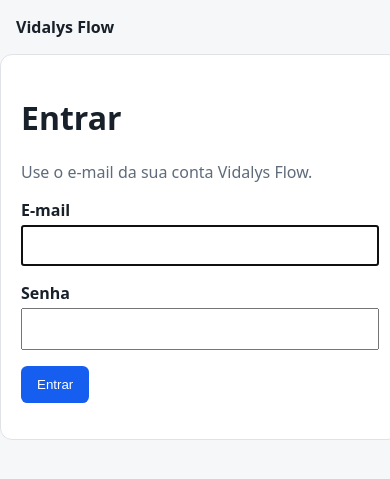
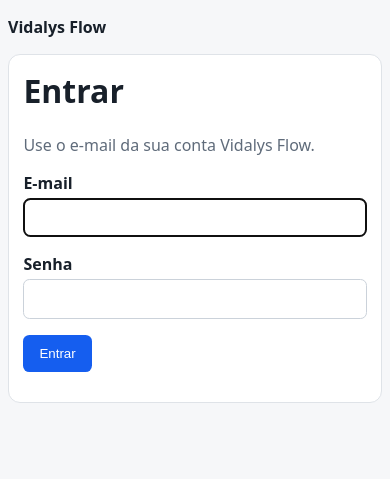
Before and after one commit to Brunohvg/vidalys-flow, a Django app: page /login/ in a window 390 px wide. Shown: the top 479 px of the page. Run offline with Django 5.2, Linux system fonts and the light colour scheme; parts of the project's set-up code (start-up, migrations or seed data) failed here and were passed over.

Commit message:
feat(dashboard): unify responsive application navigation

```diff
--- a/templates/base.html
+++ b/templates/base.html
@@ -6,27 +6,44 @@
   <title>{% block title %}Vidalys Flow{% endblock %}</title>
   <style>
     :root { color-scheme: light; font-family: system-ui, sans-serif; }
+    * { box-sizing: border-box; }
     body { margin: 0; background: #f6f7f9; color: #18202a; }
-    header, main { width: min(68rem, calc(100% - 2rem)); margin-inline: auto; }
-    header { display: flex; align-items: center; justify-content: space-between; padding-block: 1rem; }
-    main { background: white; border: 1px solid #dfe3e8; border-radius: .75rem; padding: 1.25rem; }
+    header, main { width: min(76rem, calc(100% - 2rem)); margin-inline: auto; }
+    header { display: flex; align-items: center; justify-content: space-between; gap: 1rem; padding-block: 1rem; }
+    main { background: white; border: 1px solid #dfe3e8; border-radius: .75rem; padding: 1.25rem; margin-bottom: 2rem; }
     a { color: #155eef; }
     label { display: block; margin-top: 1rem; font-weight: 600; }
-    input, select, textarea { width: 100%; box-sizing: border-box; padding: .7rem; margin-top: .25rem; }
+    input, select, textarea { width: 100%; box-sizing: border-box; padding: .7rem; margin-top: .25rem; border: 1px solid #cbd2da; border-radius: .4rem; }
     button { padding: .7rem 1rem; border: 0; border-radius: .4rem; background: #155eef; color: white; cursor: pointer; }
     .message, .errorlist { padding: .75rem; border-radius: .4rem; background: #fff1f0; color: #9c1c13; }
     .muted { color: #5f6b7a; }
     .inline { display: inline; }
-    nav { display: flex; flex-wrap: wrap; gap: .75rem; }
+    nav { display: flex; flex-wrap: wrap; gap: .35rem .75rem; align-items: center; }
+    nav a { padding: .35rem .15rem; }
     table { width: 100%; border-collapse: collapse; margin-block: 1rem; }
     th, td { padding: .65rem; border-bottom: 1px solid #dfe3e8; text-align: left; }
-    .actions { display: flex; flex-wrap: wrap; gap: .75rem; align-items: center; margin-block: 1rem; }
-    .grid { display: grid; gap: 1rem; grid-template-columns: repeat(auto-fit, minmax(min(100%, 18rem), 1fr)); }
-    .card { border: 1px solid #dfe3e8; border-radius: .65rem; padding: 1rem; }
+    .actions { display: flex; flex-wrap: wrap; gap: .75rem; align-items: end; margin-block: 1rem; }
+    .actions input { flex: 1 1 18rem; margin: 0; }
+    .grid { display: grid; gap: 1rem; grid-template-columns: repeat(auto-fit, minmax(min(100%, 16rem), 1fr)); }
+    .card { border: 1px solid #dfe3e8; border-radius: .65rem; padding: 1rem; min-width: 0; }
     .badge { display: inline-block; padding: .2rem .55rem; border-radius: 999px; background: #e8efff; }
     .danger { background: #b42318; }
+    .metric { display: block; font-size: 2rem; margin-top: .35rem; }
+    .section-heading { display: flex; align-items: center; justify-content: space-between; gap: 1rem; }
+    .clean-list { list-style: none; padding: 0; margin: .5rem 0; }
+    .clean-list li { padding: .55rem 0; border-bottom: 1px solid #edf0f3; }
     section { margin-block: 1.5rem; }
+    h1, h2 { margin-top: 0; }
+    @media (max-width: 54rem) {
+      header { align-items: flex-start; flex-direction: column; }
+      header form { align-self: flex-end; }
+      nav { width: 100%; overflow-x: auto; flex-wrap: nowrap; padding-bottom: .35rem; }
+      nav a { white-space: nowrap; }
+    }
     @media (max-width: 42rem) {
+      header, main { width: min(100% - 1rem, 76rem); }
+      main { padding: .9rem; }
+      .section-heading { align-items: flex-start; }
       .responsive-table thead { display: none; }
       .responsive-table, .responsive-table tbody, .responsive-table tr, .responsive-table td { display: block; }
       .responsive-table tr { border: 1px solid #dfe3e8; border-radius: .65rem; margin-block: .75rem; padding: .5rem; }
@@ -40,13 +57,15 @@
     <strong>Vidalys Flow</strong>
     {% if request.user.is_authenticated %}
       <nav aria-label="Navegação principal">
-        <a href="{% url 'organizations:list' %}">Organizações</a>
+        <a href="{% url 'dashboard:home' %}">Dashboard</a>
+        <a href="{% url 'orders:list' %}">Pedidos</a>
         <a href="{% url 'customers:list' %}">Clientes</a>
         <a href="{% url 'products:list' %}">Produtos</a>
-        <a href="{% url 'orders:list' %}">Pedidos</a>
         <a href="{% url 'fulfillment:list' %}">Fulfillment</a>
         <a href="{% url 'payments:list' %}">Pagamentos</a>
         <a href="{% url 'messaging:list' %}">Mensagens</a>
+        <a href="{% url 'integrations:list' %}">Integrações</a>
+        <a href="{% url 'organizations:list' %}">Organizações</a>
       </nav>
       <form class="inline" method="post" action="{% url 'logout' %}">
         {% csrf_token %}
```
